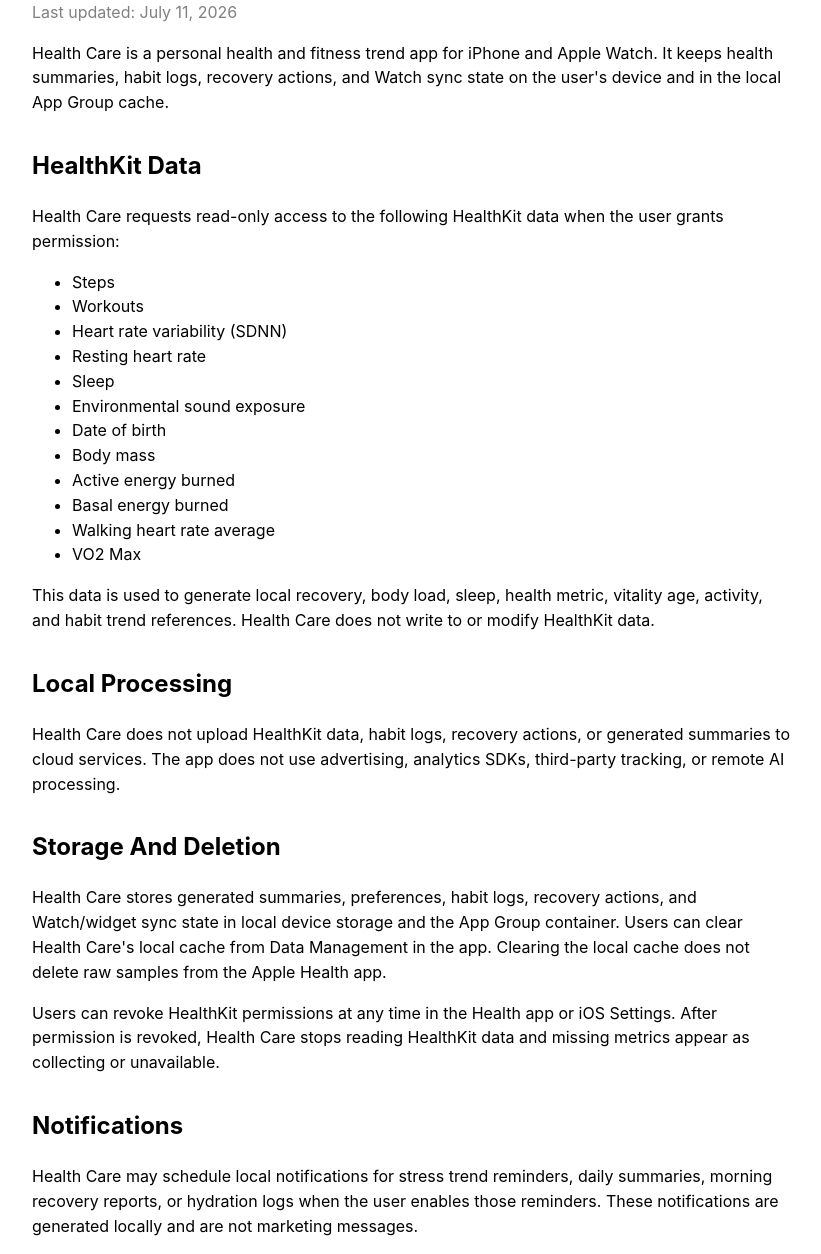
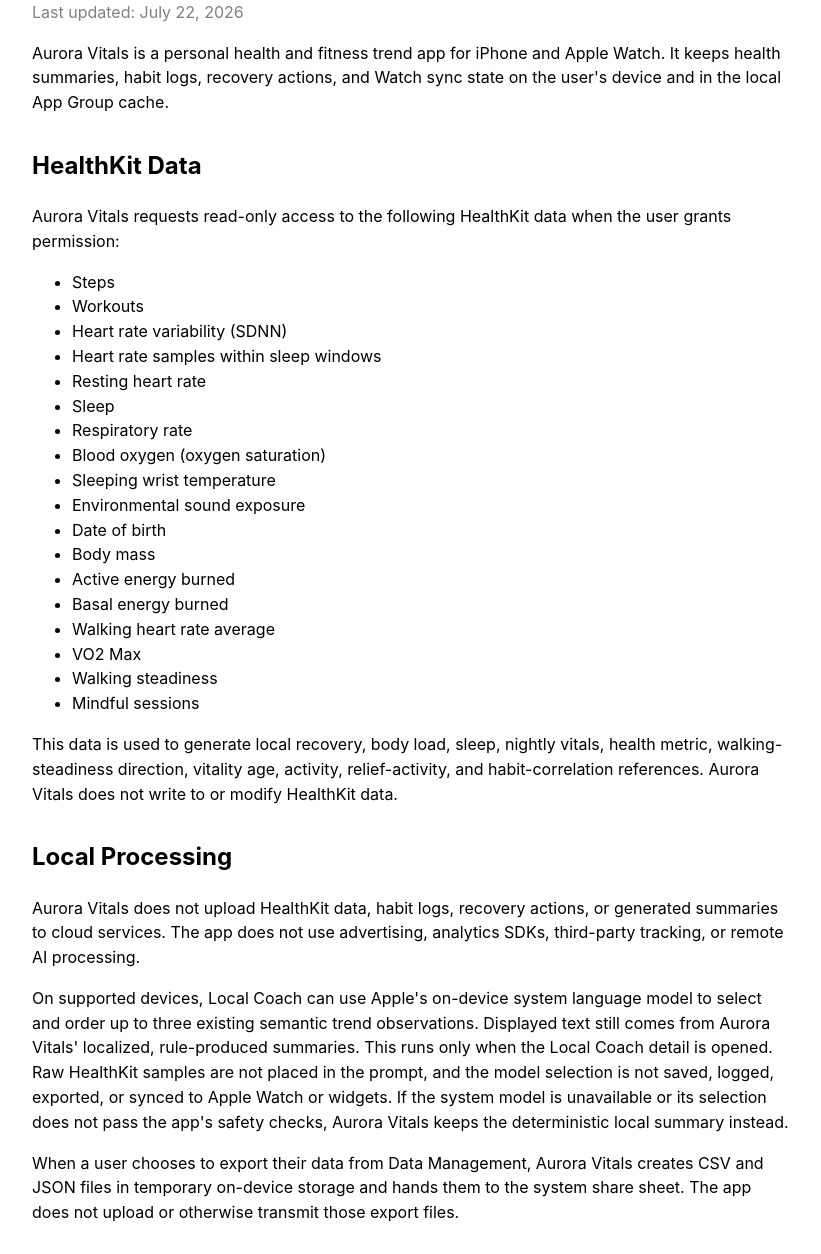
Before and after one commit to atalia/health-care-pages, a plain HTML site: page privacy/index.html in a window 1280 px wide. Shown: the part 101-1355 px from the top of the page, without its empty margins (228-1049 px from the left). Drawn offline with Linux system fonts and the light colour scheme.

Commit message:
fix: sync public privacy policy

```diff
--- a/privacy/index.html
+++ b/privacy/index.html
@@ -3,24 +3,28 @@
 <head>
   <meta charset="utf-8">
   <meta name="viewport" content="width=device-width, initial-scale=1">
-  <title>Health Care Privacy Policy</title>
+  <title>Aurora Vitals Privacy Policy</title>
   <link rel="stylesheet" href="../styles.css">
 </head>
 <body>
   <main>
-    <h1>Health Care Privacy Policy</h1>
-    <p class="meta">Last updated: July 11, 2026</p>
+    <h1>Aurora Vitals Privacy Policy</h1>
+    <p class="meta">Last updated: July 22, 2026</p>
 
-    <p>Health Care is a personal health and fitness trend app for iPhone and Apple Watch. It keeps health summaries, habit logs, recovery actions, and Watch sync state on the user's device and in the local App Group cache.</p>
+    <p>Aurora Vitals is a personal health and fitness trend app for iPhone and Apple Watch. It keeps health summaries, habit logs, recovery actions, and Watch sync state on the user's device and in the local App Group cache.</p>
 
     <h2>HealthKit Data</h2>
-    <p>Health Care requests read-only access to the following HealthKit data when the user grants permission:</p>
+    <p>Aurora Vitals requests read-only access to the following HealthKit data when the user grants permission:</p>
     <ul>
       <li>Steps</li>
       <li>Workouts</li>
       <li>Heart rate variability (SDNN)</li>
+      <li>Heart rate samples within sleep windows</li>
       <li>Resting heart rate</li>
       <li>Sleep</li>
+      <li>Respiratory rate</li>
+      <li>Blood oxygen (oxygen saturation)</li>
+      <li>Sleeping wrist temperature</li>
       <li>Environmental sound exposure</li>
       <li>Date of birth</li>
       <li>Body mass</li>
@@ -28,21 +32,25 @@
       <li>Basal energy burned</li>
       <li>Walking heart rate average</li>
       <li>VO2 Max</li>
+      <li>Walking steadiness</li>
+      <li>Mindful sessions</li>
     </ul>
-    <p>This data is used to generate local recovery, body load, sleep, health metric, vitality age, activity, and habit trend references. Health Care does not write to or modify HealthKit data.</p>
+    <p>This data is used to generate local recovery, body load, sleep, nightly vitals, health metric, walking-steadiness direction, vitality age, activity, relief-activity, and habit-correlation references. Aurora Vitals does not write to or modify HealthKit data.</p>
 
     <h2>Local Processing</h2>
-    <p>Health Care does not upload HealthKit data, habit logs, recovery actions, or generated summaries to cloud services. The app does not use advertising, analytics SDKs, third-party tracking, or remote AI processing.</p>
+    <p>Aurora Vitals does not upload HealthKit data, habit logs, recovery actions, or generated summaries to cloud services. The app does not use advertising, analytics SDKs, third-party tracking, or remote AI processing.</p>
+    <p>On supported devices, Local Coach can use Apple's on-device system language model to select and order up to three existing semantic trend observations. Displayed text still comes from Aurora Vitals' localized, rule-produced summaries. This runs only when the Local Coach detail is opened. Raw HealthKit samples are not placed in the prompt, and the model selection is not saved, logged, exported, or synced to Apple Watch or widgets. If the system model is unavailable or its selection does not pass the app's safety checks, Aurora Vitals keeps the deterministic local summary instead.</p>
+    <p>When a user chooses to export their data from Data Management, Aurora Vitals creates CSV and JSON files in temporary on-device storage and hands them to the system share sheet. The app does not upload or otherwise transmit those export files.</p>
 
     <h2>Storage And Deletion</h2>
-    <p>Health Care stores generated summaries, preferences, habit logs, recovery actions, and Watch/widget sync state in local device storage and the App Group container. Users can clear Health Care's local cache from Data Management in the app. Clearing the local cache does not delete raw samples from the Apple Health app.</p>
-    <p>Users can revoke HealthKit permissions at any time in the Health app or iOS Settings. After permission is revoked, Health Care stops reading HealthKit data and missing metrics appear as collecting or unavailable.</p>
+    <p>Aurora Vitals stores generated summaries, preferences, habit logs, recovery actions, and Watch/widget sync state in local device storage and the App Group container. Users can clear Aurora Vitals' local cache from Data Management in the app. Clearing the local cache does not delete raw samples from the Apple Health app.</p>
+    <p>Users can revoke HealthKit permissions at any time in the Health app or iOS Settings. After permission is revoked, Aurora Vitals stops reading HealthKit data and missing metrics appear as collecting or unavailable.</p>
 
     <h2>Notifications</h2>
-    <p>Health Care may schedule local notifications for stress trend reminders, daily summaries, morning recovery reports, or hydration logs when the user enables those reminders. These notifications are generated locally and are not marketing messages.</p>
+    <p>Aurora Vitals may schedule local notifications for stress trend reminders, daily summaries, morning recovery reports, or hydration logs when the user enables those reminders. These notifications are generated locally and are not marketing messages.</p>
 
     <h2>Purchases</h2>
-    <p>Health Care offers an optional one-time Pro unlock as an in-app purchase. Payment is processed by Apple through the App Store; Health Care never sees or stores payment details and keeps only the verified unlock state on the device and in the local App Group cache.</p>
+    <p>Aurora Vitals offers an optional one-time Pro unlock as an in-app purchase. Payment is processed by Apple through the App Store; Aurora Vitals never sees or stores payment details and keeps only the verified unlock state on the device and in the local App Group cache.</p>
 
     <h2>Contact</h2>
     <p>For privacy questions, contact <a href="mailto:warezhao@gmail.com">warezhao@gmail.com</a>.</p>
```
